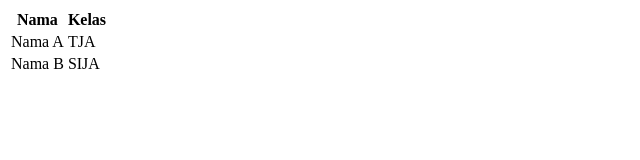
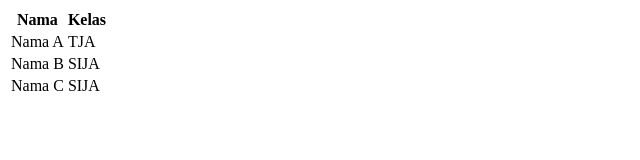
Before and after one commit to dxdyzd/kolaborasi, a plain HTML site: page index.html in a window 1280 px wide. Shown: the full height of the page, 0-640 px from the left. Drawn offline with Linux system fonts and the light colour scheme.

Commit message:
First Push

```diff
--- a/index.html
+++ b/index.html
@@ -1,10 +1,12 @@
 <!DOCTYPE html>
 <html lang="en">
+
 <head>
     <meta charset="UTF-8">
     <meta name="viewport" content="width=device-width, initial-scale=1.0">
     <title>Kolaborasi js</title>
 </head>
+
 <body>
     <table>
         <tr>
@@ -19,6 +21,11 @@
             <td>Nama B</td>
             <td>SIJA</td>
         </tr>
+        <tr>
+            <td>Nama C</td>
+            <td>SIJA</td>
+        </tr>
     </table>
 </body>
+
 </html>
```
